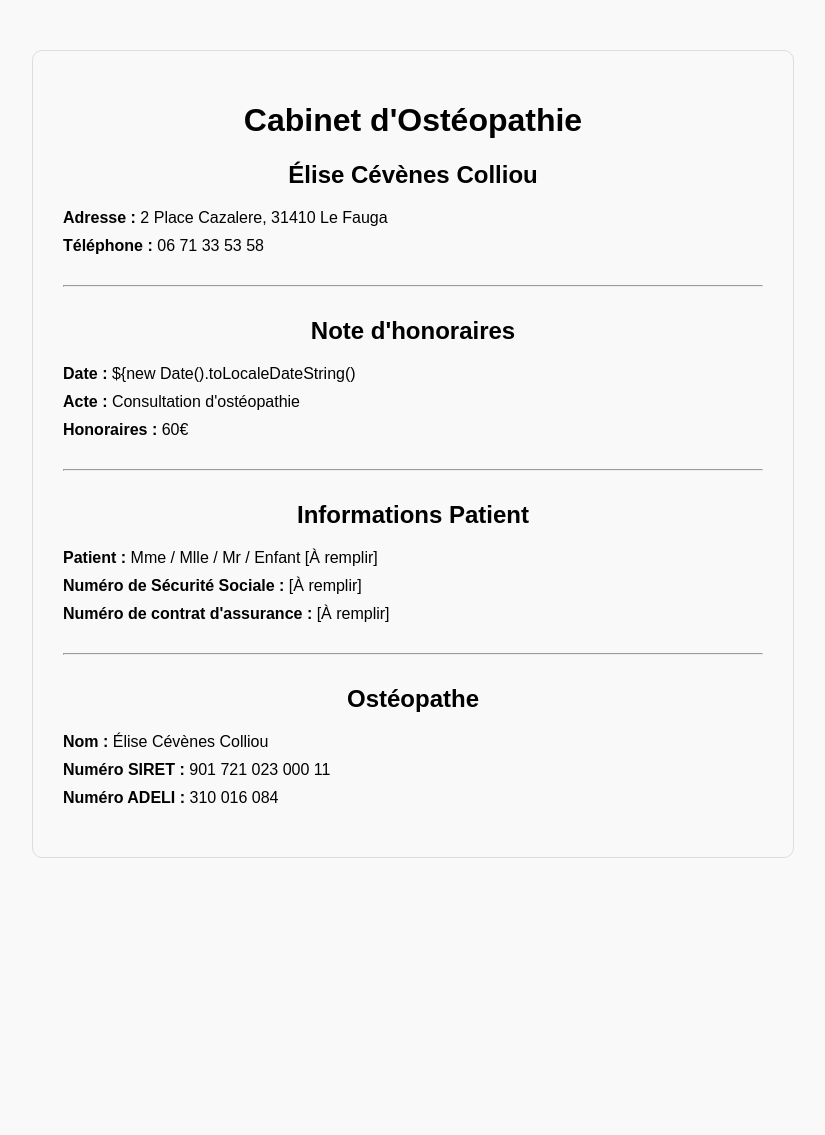
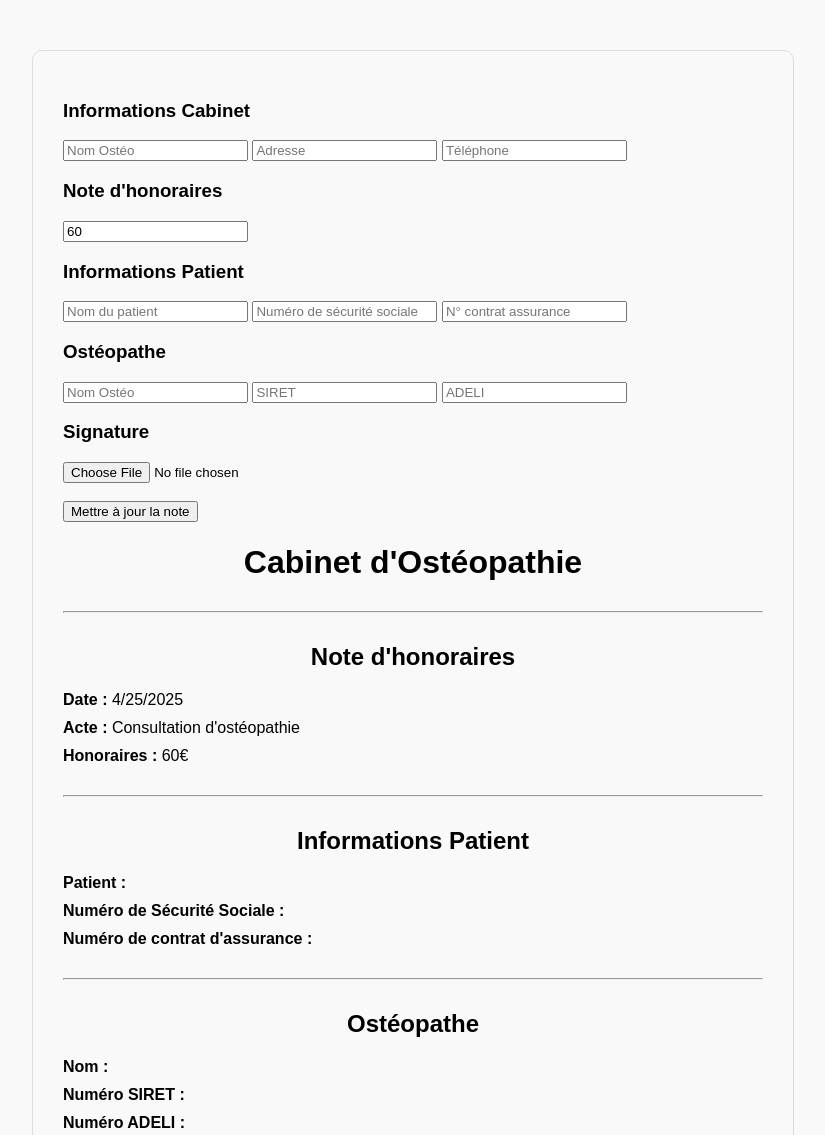
Before and after one commit to OpciobyPO/eliseapp, a website: page public/note.html in a window 1280 px wide. Shown: the top 1135 px of the page, without its empty margins (227-1052 px from the left). Before the commit the page ends 908 px from the top, so only its background shows below. Drawn offline with Linux system fonts and the light colour scheme.

Commit message:
Update note.html

```diff
--- a/public/note.html
+++ b/public/note.html
@@ -28,6 +28,62 @@
   </style>
 </head>
 <body>
+
+  <form id="noteForm">
+  <h3>Informations Cabinet</h3>
+  <input type="text" id="nomOsteo" placeholder="Nom Ostéo" />
+  <input type="text" id="adresseOsteo" placeholder="Adresse" />
+  <input type="text" id="telephoneOsteo" placeholder="Téléphone" />
+
+  <h3>Note d'honoraires</h3>
+  <input type="text" id="prix" placeholder="Honoraires (€)" value="60" />
+
+  <h3>Informations Patient</h3>
+  <input type="text" id="patient" placeholder="Nom du patient" />
+  <input type="text" id="secu" placeholder="Numéro de sécurité sociale" />
+  <input type="text" id="contrat" placeholder="N° contrat assurance" />
+
+  <h3>Ostéopathe</h3>
+  <input type="text" id="nomOsteo2" placeholder="Nom Ostéo" />
+  <input type="text" id="siret" placeholder="SIRET" />
+  <input type="text" id="adeli" placeholder="ADELI" />
+
+  <h3>Signature</h3>
+  <input type="file" id="signature" accept="image/*" />
+
+  <br><br>
+  <button type="button" onclick="updateNote()">Mettre à jour la note</button>
+</form>
+
+<div id="noteAffichee">
+  <h1>Cabinet d'Ostéopathie</h1>
+  <h2 id="nomOsteoDisplay"></h2>
+  <p id="adresseOsteoDisplay"></p>
+  <p id="telephoneOsteoDisplay"></p>
+
+  <hr>
+
+  <h2>Note d'honoraires</h2>
+  <p><strong>Date :</strong> <span id="dateDuJour"></span></p>
+  <p><strong>Acte :</strong> Consultation d'ostéopathie</p>
+  <p><strong>Honoraires :</strong> <span id="prixDisplay">60€</span></p>
+
+  <hr>
+
+  <h2>Informations Patient</h2>
+  <p><strong>Patient :</strong> <span id="patientDisplay"></span></p>
+  <p><strong>Numéro de Sécurité Sociale :</strong> <span id="secuDisplay"></span></p>
+  <p><strong>Numéro de contrat d'assurance :</strong> <span id="contratDisplay"></span></p>
+
+  <hr>
+
+  <h2>Ostéopathe</h2>
+  <p><strong>Nom :</strong> <span id="nomOsteo2Display"></span></p>
+  <p><strong>Numéro SIRET :</strong> <span id="siretDisplay"></span></p>
+  <p><strong>Numéro ADELI :</strong> <span id="adeliDisplay"></span></p>
+
+  <div id="signatureDisplay" style="margin-top:20px;"></div>
+</div>
 
   <h1>Cabinet d'Ostéopathie</h1>
   <h2>Élise Cévènes Colliou</h2>
@@ -61,6 +117,35 @@
     <p><strong>Numéro SIRET :</strong> 901 721 023 000 11</p>
     <p><strong>Numéro ADELI :</strong> 310 016 084</p>
   </div>
+<script>
+function updateNote() {
+  document.getElementById('nomOsteoDisplay').innerText = document.getElementById('nomOsteo').value;
+  document.getElementById('adresseOsteoDisplay').innerText = document.getElementById('adresseOsteo').value;
+  document.getElementById('telephoneOsteoDisplay').innerText = document.getElementById('telephoneOsteo').value;
 
+  document.getElementById('prixDisplay').innerText = document.getElementById('prix').value + "€";
+
+  document.getElementById('patientDisplay').innerText = document.getElementById('patient').value;
+  document.getElementById('secuDisplay').innerText = document.getElementById('secu').value;
+  document.getElementById('contratDisplay').innerText = document.getElementById('contrat').value;
+
+  document.getElementById('nomOsteo2Display').innerText = document.getElementById('nomOsteo2').value;
+  document.getElementById('siretDisplay').innerText = document.getElementById('siret').value;
+  document.getElementById('adeliDisplay').innerText = document.getElementById('adeli').value;
+
+  const file = document.getElementById('signature').files[0];
+  if (file) {
+    const reader = new FileReader();
+    reader.onload = function(e) {
+      document.getElementById('signatureDisplay').innerHTML = `<img src="${e.target.result}" alt="Signature" style="max-width:200px;">`;
+    };
+    reader.readAsDataURL(file);
+  }
+}
+
+window.onload = function() {
+  document.getElementById('dateDuJour').innerText = new Date().toLocaleDateString();
+}
+</script>
 </body>
 </html>
```
